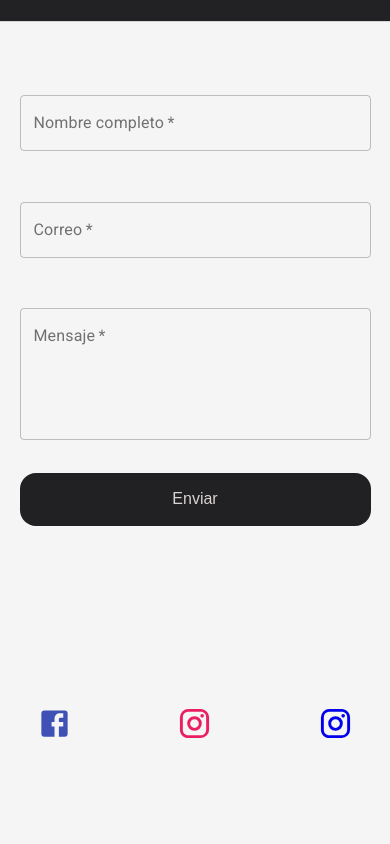
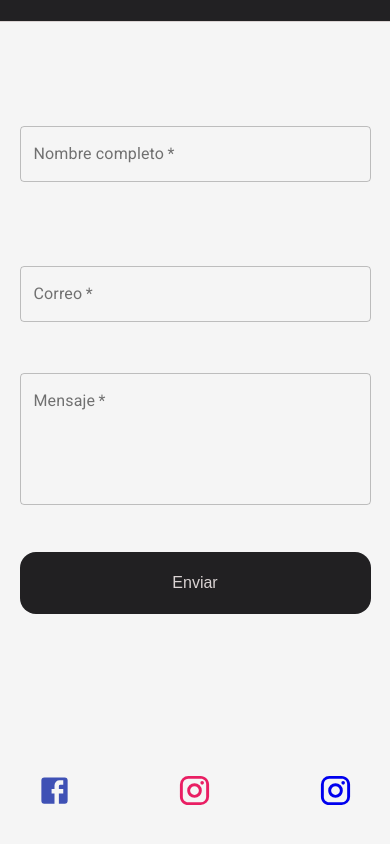
Before and after one commit to reynaldo-martinez/osProductions, a React (Vite) app: page / in a window 390 px wide. Shown: the part 2510-3354 px from the top of the page. Built offline with nearby package versions, Linux system fonts and the light colour scheme.

Commit message:
boton form actu

```diff
--- a/src/styles/components/section4.css
+++ b/src/styles/components/section4.css
@@ -19,8 +19,8 @@
     height: 80%;
     display: grid;
     grid-template-columns:1fr;
+    grid-template-rows: repeat(4, 1fr);
    grid-gap: 1rem;
-
 
 }
 
@@ -30,15 +30,14 @@
     display: flex;
 }
 
-.btn-container{
-    height: 100%;
 
-}
+
+
 
 .btn-container button{
     width: 100%;
-    height: 60%;
-    min-height: 60%;
+
+    min-height: 35%;
     border: 0px;
     outline: none;
 
@@ -94,7 +93,9 @@
     .form-contact form{
         width: 90%;
     }
+
     .btn-container button{
-        height: 100%;
+        min-height: 50%;
     }
+
 }
```
